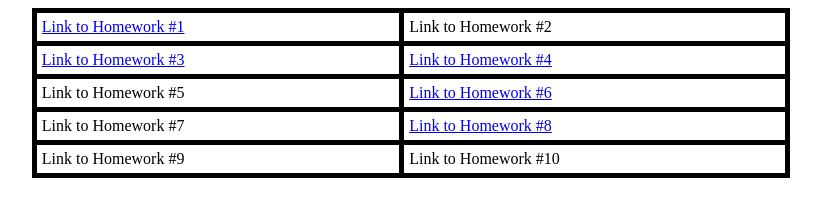
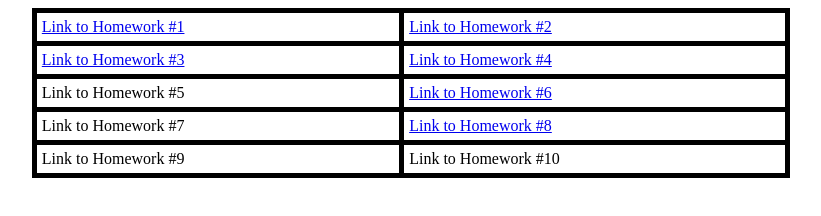
Before and after one commit to qihanghuUSC/qihanghuUSC.github.io, a plain HTML site: page ai23kx68Table.html in a window 1280 px wide. Shown: the whole page, without its empty margins (229-1050 px from the left). Drawn offline with Linux system fonts and the light colour scheme.

Commit message:
Update ai23kx68Table.html

```diff
--- a/ai23kx68Table.html
+++ b/ai23kx68Table.html
@@ -15,7 +15,7 @@ th, td {
 <table style="width:60%" align="center">
   <tbody><tr>
     <td><a href="https://qihanghuusc.github.io/ad24ji01.html">Link to Homework #1 </a></td>
-    <td>Link to Homework #2</td>
+    <td><a href="https://qihanghuusc.github.io/index.html">Link to Homework #2</a></td>
   </tr>
   <tr>
     <td><a href="ScrambleThisName.html">Link to Homework #3</a></td>
```
